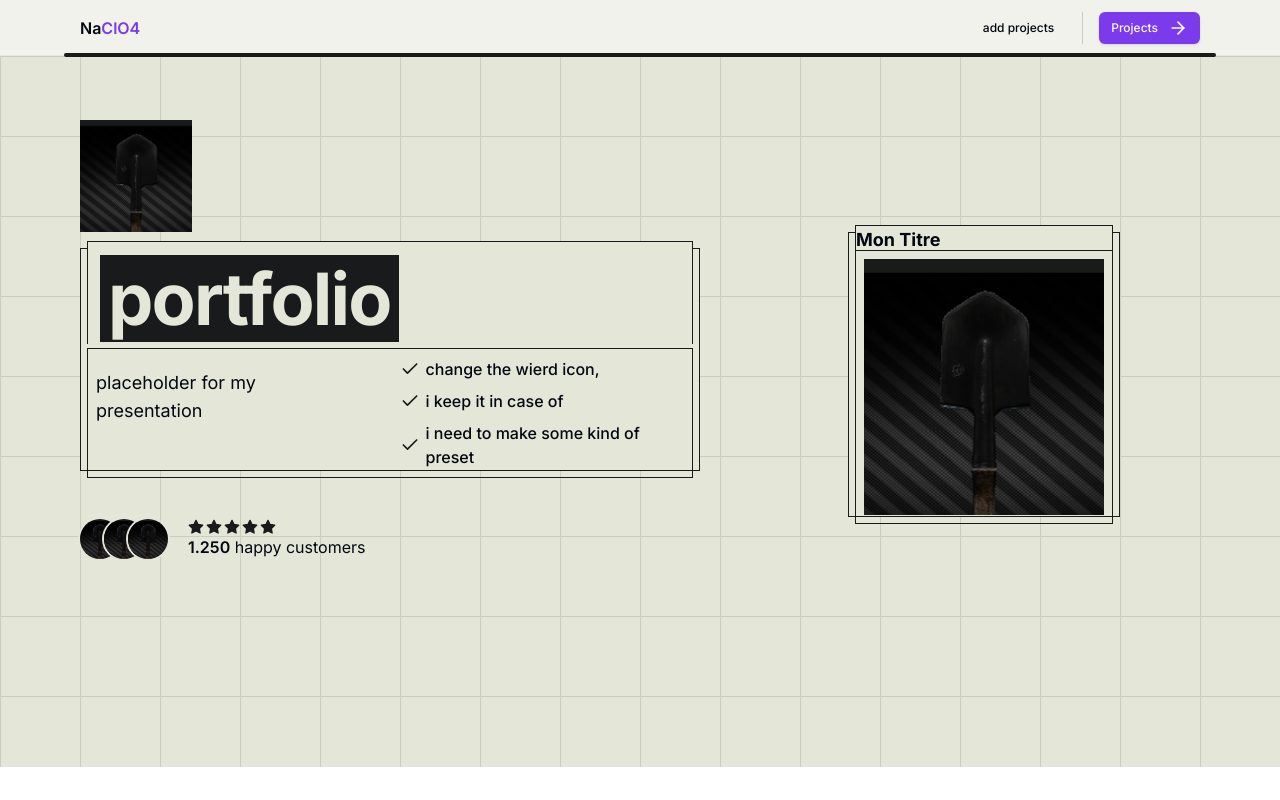
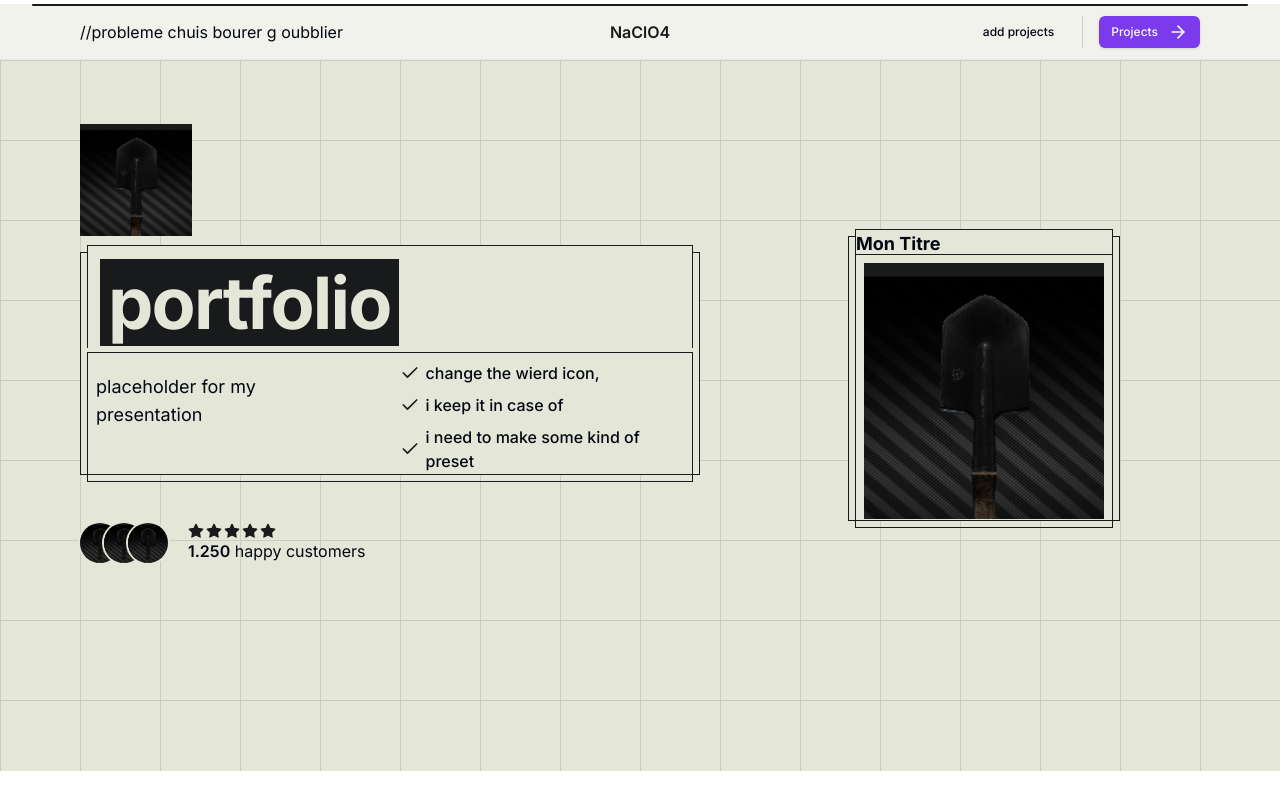
Before and after one commit to balded1ams/portfolio, a Next.js app: page / in a window 1280 px wide. Built offline with nearby package versions, Linux system fonts and the light colour scheme.

Commit message:
chuis bourrer pas sur de quoi g modifier

```diff
--- a/src/components/Navbar.tsx
+++ b/src/components/Navbar.tsx
@@ -6,10 +6,12 @@ import { ArrowRight } from "lucide-react"
 const NavBar  = () => {
     return(
         <nav className='sticky z-[100] h-14 inset-x-0 top-0 w-full border-b bg-[#e4e6d8] bg-opacity-50 backdrop-blur-lg transition-all'>
+            <hr className=" w-[90%] md:w-[95%] h-0.5 mt-1 -my-0.5 mx-auto bg-[rgb(25,26,28)] border-0 rounded dark:bg-[#e4e6d8]"/>
             <MaxWidthWrapper>
-                <div className='flex h-14 items-center justify-between'>
-                <Link href='/' className='flex z-40 font-semibold'>
-                    Na<span className='text-violet-600'>ClO4</span>
+
+                <div className='flex h-14 items-center justify-between'> //probleme chuis bourer g oubblier
+                <Link href='/' className='flex z-40 ml-6 md:-ml-[6%] xl:-ml-[3%] font-semibold'>
+                    <span className="text-[#191a1c] dark:text-[#e4e6d8]">NaClO4</span>
                 </Link>
 
                 <div className='h-full flex items-center space-x-4'>
@@ -38,7 +40,6 @@ const NavBar  = () => {
                 </div>
                 </div>
             </MaxWidthWrapper>
-            <hr className="w-[90%] h-1 -my-0.5 mx-auto bg-[#191a1c] border-0 rounded dark:[#e4e6d8]"/>
         </nav>
     )
 }
```
